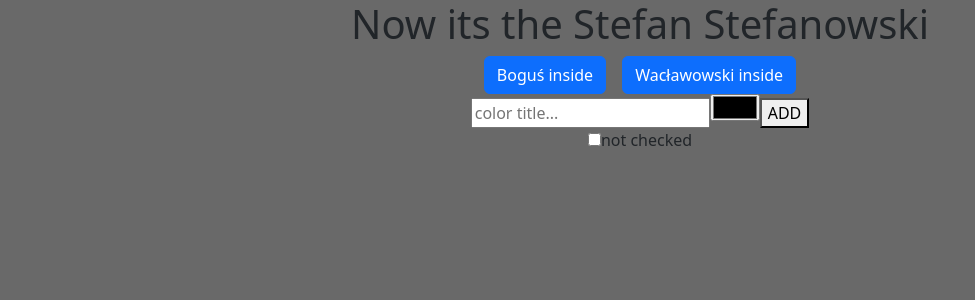
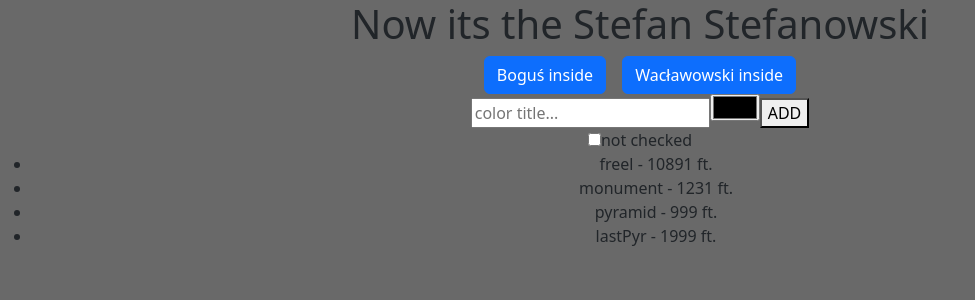
Before and after one commit to ReDesignIT-Dev/DRF_With_React, a React (Create React App) app in the folder frontend/: page / in a window 1280 px wide. Shown: the top 300 px of the page, without its empty margins (0-975 px from the left). Built offline with nearby package versions, Linux system fonts and the light colour scheme.

Commit message:
Using list

```diff
--- a/frontend/src/App.js
+++ b/frontend/src/App.js
@@ -11,6 +11,26 @@ function App() {
   const [title, setTitle] = useState("");
   const [color, setColor] = useState("#000000");
   const [checked, setChecked] = useReducer(checked => !checked, false);
+
+  const tahoe_peaks = [
+    { name: "freel", elevation: 10891 },
+    { name: "monument", elevation: 1231 },
+    { name: "pyramid", elevation: 999 },
+    { name: "lastPyr", elevation: 1999 }
+  ];
+
+  function List({ data, renderItem, renderEmpty }) {
+    return !data.length ? (
+      renderEmpty) : (
+      <ul>
+        {data.map((item) => (
+          <li key={item.name}>
+            {renderItem(item)}
+          </li>
+        ))}
+      </ul>
+    );
+  }
 
   const submit = (e) => {
     e.preventDefault();
@@ -60,6 +80,14 @@ function App() {
       <label>
         {checked ? "checked" : "not checked"}
       </label>
+
+      <List data={tahoe_peaks}
+      renderEmpty={<p> This list is empty</p>}
+      renderItem={(item) => (
+        <>
+        {item.name} - {item.elevation} ft.
+        </>
+      )} />
     </div>
 
 
```
